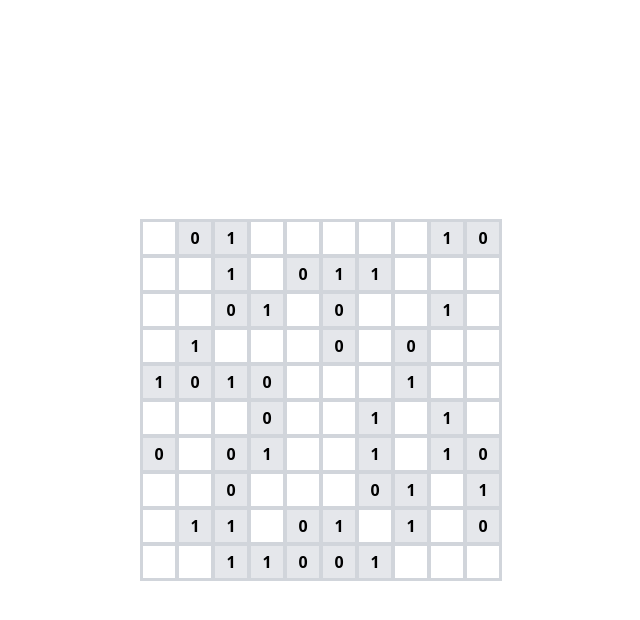
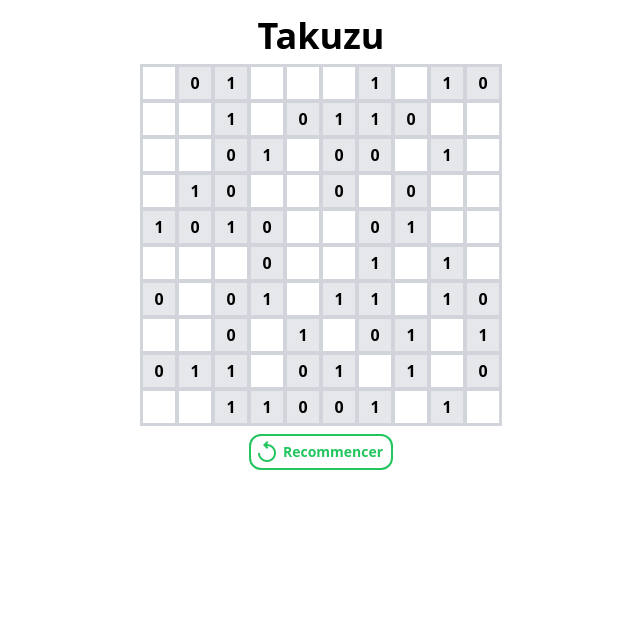
Before and after one commit to chipseater/takuzu, a Vue app: page / in a window 1280 px wide. Shown: the top 620 px of the page, without its empty margins (319-959 px from the left). Built offline with nearby package versions, Linux system fonts and the light colour scheme.

Commit message:
[UI] Worked on the UI

```diff
--- a/index.html
+++ b/index.html
@@ -3,6 +3,7 @@
   <head>
     <meta charset="UTF-8" />
     <meta name="viewport" content="width=device-width, initial-scale=1.0" />
+    <link rel="stylesheet" href="https://fonts.googleapis.com/css2?family=Material+Symbols+Outlined:opsz,wght,FILL,GRAD@48,400,0,0" />
     <title>Takuzu</title>
   </head>
   <body>
--- a/src/App.vue
+++ b/src/App.vue
@@ -1,10 +1,19 @@
 <script setup>
-  import Grid from './components/Grid.vue'
+import Grid from './components/Grid.vue'
+
+function resetGrid() {
+
+}
 </script>
 
 <template>
-  <div class="flex justify-center items-center h-screen">
-    <Grid />
+  <div class="flex items-center flex-col">
+    <div class="justify-center flex text-4xl h-16 p-4 font-bold">
+      <h1>Takuzu</h1>
+    </div>
+    <div class="flex justify-center items-center">
+      <Grid />
+    </div>
   </div>
 </template>
 
--- a/src/components/Cell.vue
+++ b/src/components/Cell.vue
@@ -1,20 +1,22 @@
 <script setup>
 import { ref } from 'vue'
 
-const { cell: initialCell } = defineProps(['cell'])
+const { cell: initialCell, col } = defineProps(['cell', 'col'])
+const emit = defineEmits(['change'])
 const cell = ref(initialCell)
 const immutable = ref(initialCell >= 0)
 
 function clickHandler() {
     if (!immutable.value) {
-        console.log(cell.value)
         if (cell.value == -1) {
-            console.log('hey')
             cell.value = 0
-        } if (cell.value == 0) {
+            emit('change', col, 0)
+        } else if (cell.value == 0) {
             cell.value = 1
-        } if (cell.value == 1) {
+            emit('change', col, 1)
+        } else if (cell.value == 1) {
             cell.value = -1
+            emit('change', col, -1)
         }
     }
 }
@@ -22,7 +24,7 @@ function clickHandler() {
 
 <template>
     <div @click="clickHandler" :class="immutable ? 'bg-gray-200' : ''" class="p-4 border-gray-300 hover:border-gray-600 border-2">
-        <span class="absolute -translate-x-1/2 -translate-y-1/2">
+        <span class="absolute z-0 -translate-x-1/2 -translate-y-1/2">
             {{ cell != -1 ? cell : '' }}
         </span>
     </div>
--- a/src/components/Grid.vue
+++ b/src/components/Grid.vue
@@ -1,17 +1,37 @@
 <script setup>
 import Row from "./Row.vue"
+import Popup from "./Popup.vue"
+import RestartButton from "./RestartButton.vue"
 import { ref } from "vue"
 import { grid_generator } from './../utils/grid_generator.js'
-import { gridify, reverseGrid } from './../utils/utils'
-import { rules_checker, rule2 } from './../utils/rules.js'
+import { rules_checker } from './../utils/rules.js'
 
-const grid = ref(grid_generator())
+let grid = ref(grid_generator())
+const displayPopup = ref(false)
+
+function handleChange(row, col, value) {
+    grid.value[col][row] = value
+    console.log([... grid.value])
+
+    // Win detection
+    if (grid.value.every(batch => !batch.includes(-1)) && rules_checker(grid.value)) {
+        displayPopup.value = true
+    }
+}
+
+function resetGrid() {
+    window.location.reload()
+}
 </script>
 
 <template>
-    <div class="flex flex-col border-[1px] select-none font-bold border-gray-300">
-        <div class="flex flex-row w-full" v-for="(row, index) in grid" :key="index">
-            <Row :row="row" />
+    <div class="flex items-center flex-col">
+        <div class="flex flex-col border-[1px] select-none font-bold border-gray-300">
+            <div class="flex flex-row w-full" v-for="(row, index) in grid" :key="index">
+                <Row @change="handleChange" :row="row" :index="index" />
+            </div>
         </div>
+        <RestartButton />
+        <Popup @restart="" @close="() => displayPopup = false" v-if="displayPopup" title="🥳 Grille complétée !" message="Bien joué, j’espère que tu as apprécié mon jeu" />
     </div>
 </template>
--- /dev/null
+++ b/src/components/Popup.vue
@@ -0,0 +1,22 @@
+<script setup>
+import RestartButton from './RestartButton.vue';
+
+const { title, message } = defineProps(['title', 'message'])
+const emit = defineEmits(['close', 'restart'])
+</script>
+
+<template>
+    <div @click="() => emit('close')" class="fixed top-0 z-10 left-0 bg-gray-800 h-screen w-screen opacity-90"></div>
+    <div class="fixed top-1/2 left-1/2 z-10 -translate-x-1/2 -translate-y-1/2 bg-white rounded-xl h-40 w-64 p-4">
+        <span @click="() => emit('close')" class="absolute right-0 top-0 select-none cursor-pointer p-2 material-symbols-outlined">
+            close
+        </span>
+        <h1 class="text-xl font-bold">{{ title }}</h1>
+        <div class="text-base">
+            {{ message }}
+        </div>
+        <div class="flex items-center justify-center">
+            <RestartButton />
+        </div>
+    </div>
+</template>
--- /dev/null
+++ b/src/components/RestartButton.vue
@@ -0,0 +1,17 @@
+<script setup>
+function handleClick() {
+    window.location.reload()
+}
+</script>
+
+<template>
+    <button @click="handleClick"
+        class="border-2 hover:bg-green-500 border-green-500 text-green-500 active:bg-green-400 active:border-green-400 hover:text-white p-1 font-bold text-sm rounded-xl flex items-center transition-all group my-2">
+        <span class="material-symbols-outlined group-hover:-rotate-180 duration-200 transition-transform">
+            replay
+        </span>
+        <div class="mx-1">
+            Recommencer
+        </div>
+    </button>
+</template>
--- a/src/components/Row.vue
+++ b/src/components/Row.vue
@@ -1,11 +1,16 @@
 <script setup>
 import Cell from './Cell.vue'
 
-const { row } = defineProps(['row'])
+const { row, index } = defineProps(['row', 'index'])
+const emit = defineEmits(['change'])
+
+function handleChange(col, value) {
+    emit('change', col, index, value)
+}
 </script>
 
 <template>
     <div class="flex flex-row" v-for="(cell, index) in row" :key="index">
-        <Cell :cell="cell" />
+        <Cell @change="handleChange" :cell="cell" :col="index" />
     </div>
 </template>
--- a/src/utils/blank_generator.js
+++ b/src/utils/blank_generator.js
@@ -1,7 +1,6 @@
 import { rules_checker } from "./rules"
 
 export function gen_blanks(grid, n) {
-    console.log(grid)
     let res = grid
     while (n > 0) {
         const x = Math.floor(Math.random() * 10)
--- a/src/utils/grid_generator.js
+++ b/src/utils/grid_generator.js
@@ -43,8 +43,8 @@ export function grid_generator() {
     resultStack.value = []
     const startTime = Date.now()
     const startNode = new Node(Number(Math.random() < 0.5), 0, 1)
-    const stack = startNode.buildStack()
-    const res = gen_blanks(gridify([...resultStack.value]), 80)
+    startNode.buildStack()
+    const res = [...gen_blanks(gridify([...resultStack.value]), 60)]
     console.log(`Temps d’exécution: ${Date.now() - startTime}ms`)
     return res
 }
```
